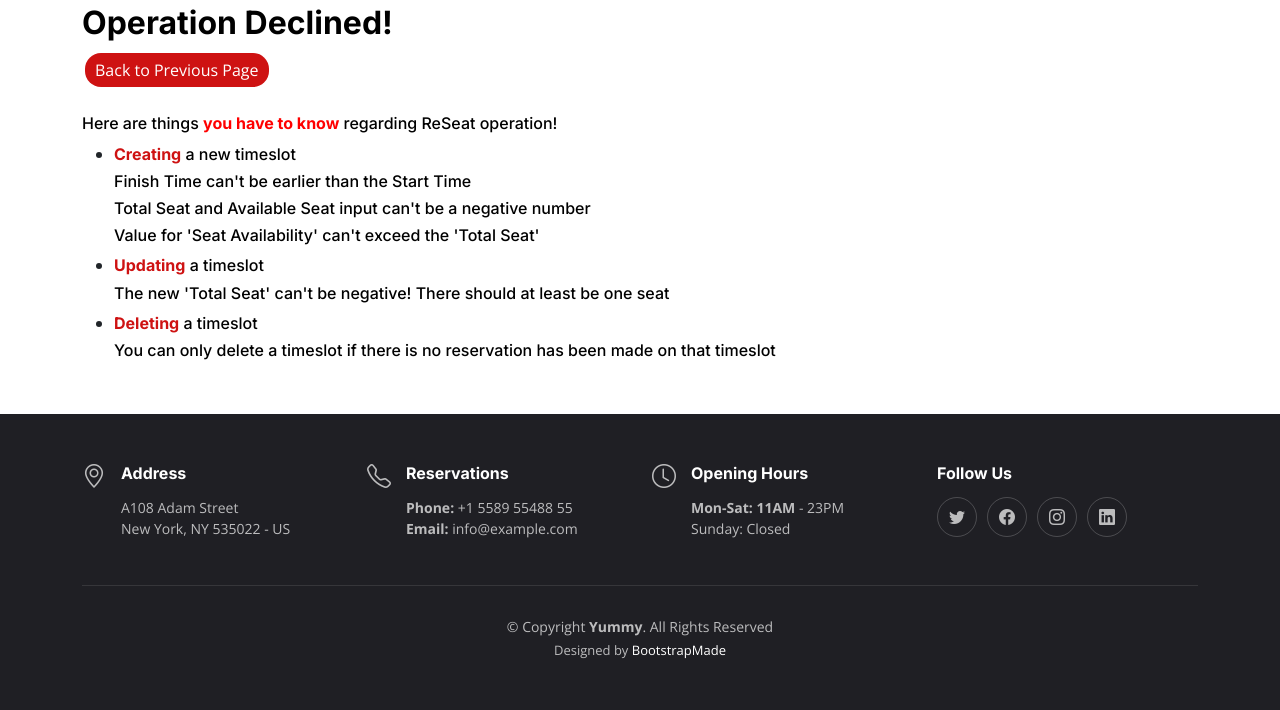
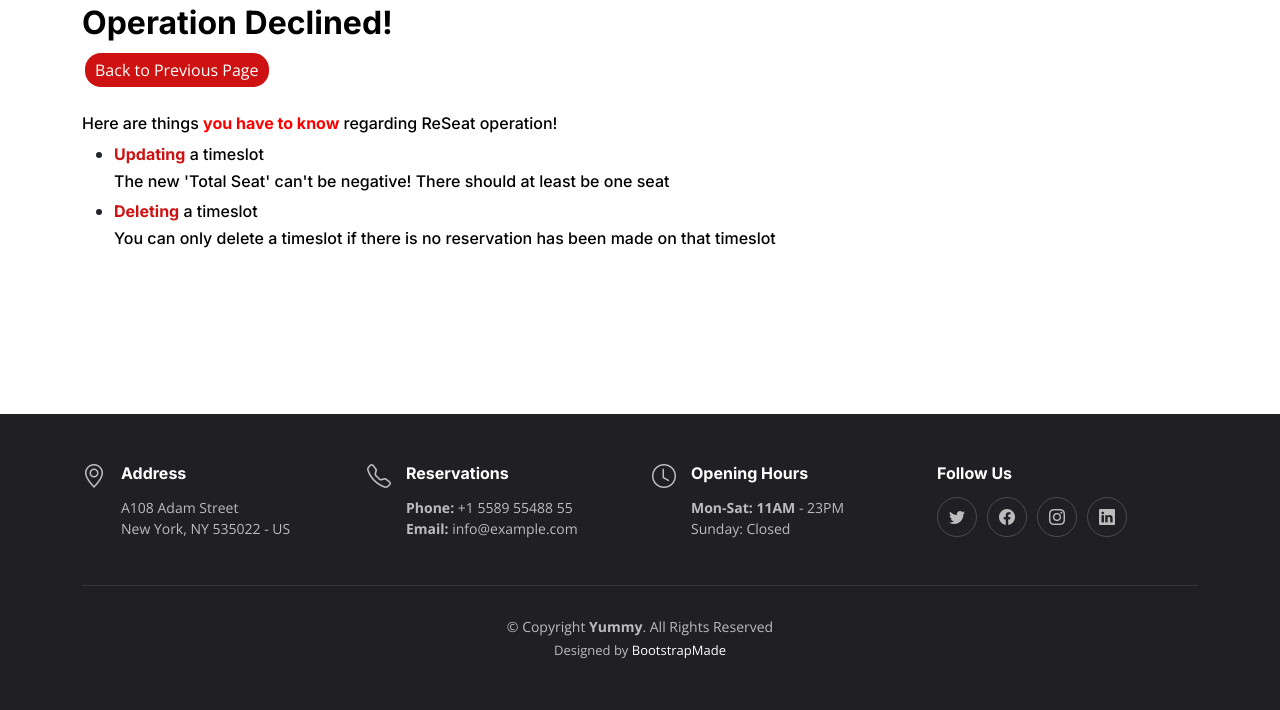
Before and after one commit to muhammadrazif01/strudel, a Django app: page /schedule/warning in a window 1280 px wide. Shown: the part 90-800 px from the top of the page. Run offline with Django 4.2, Linux system fonts and the light colour scheme; some libraries are stand-ins or nearby versions.

Commit message:
a little update

```diff
--- a/schedule/templates/warning.html
+++ b/schedule/templates/warning.html
@@ -17,12 +17,6 @@
     <h6 style="color:black">Here are things <strong style="color:red;">you have to know</strong> regarding ReSeat operation!</h6>
     <ul>
         <li>
-            <h6 style="color:black"><strong style="color:#CE1212;">Creating</strong> a new timeslot</h6>
-        </li>
-        <h6 style="color:black">Finish Time can't be earlier than the Start Time</h6>
-        <h6 style="color:black">Total Seat and Available Seat input can't be a negative number</h6>
-        <h6 style="color:black">Value for 'Seat Availability' can't exceed the 'Total Seat'</h6>
-        <li>
             <h6 style="color:black"><strong style="color:#CE1212;">Updating</strong> a timeslot</h6>
         </li>
         <h6 style="color:black">The new 'Total Seat' can't be negative! There should at least be one seat</h6>
```
